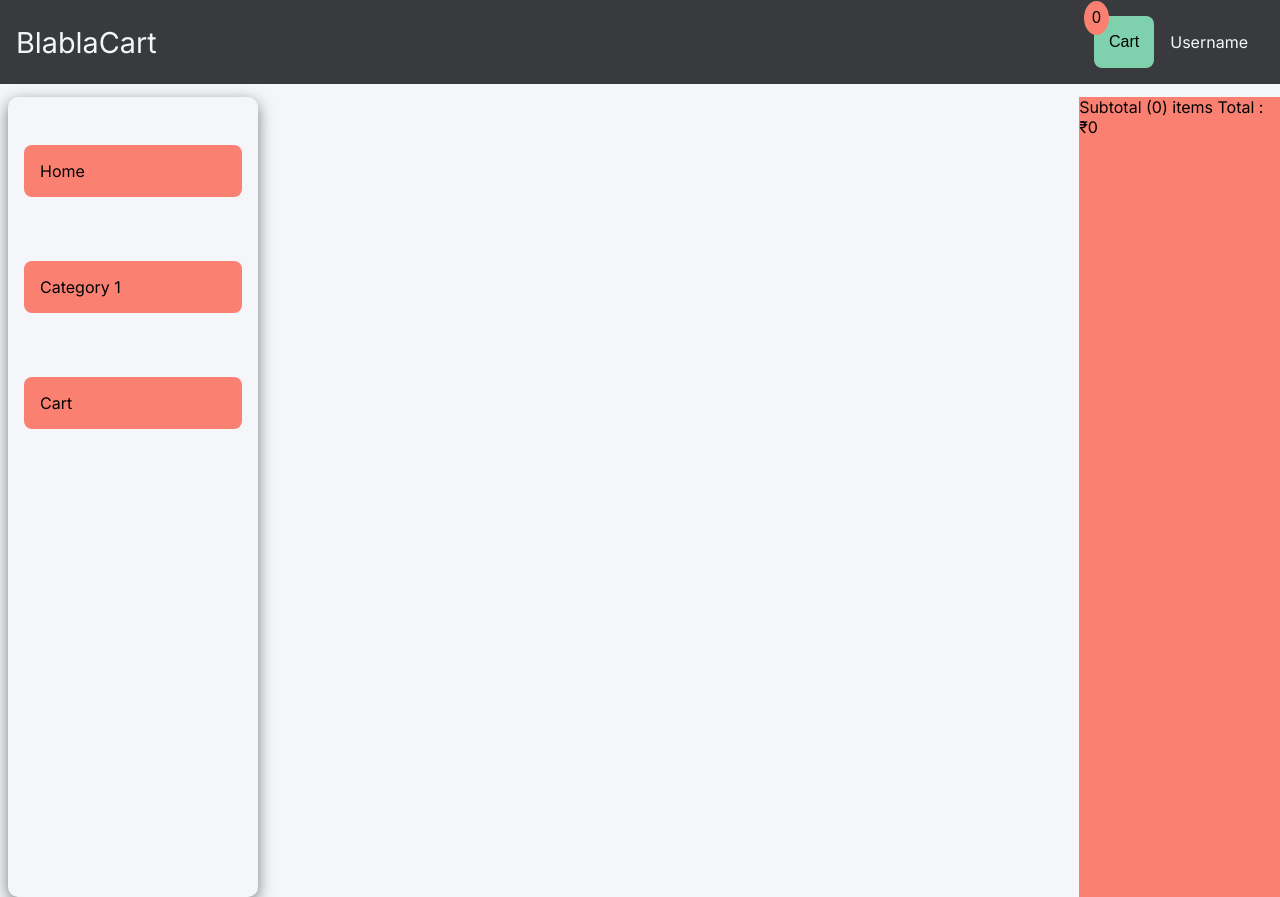
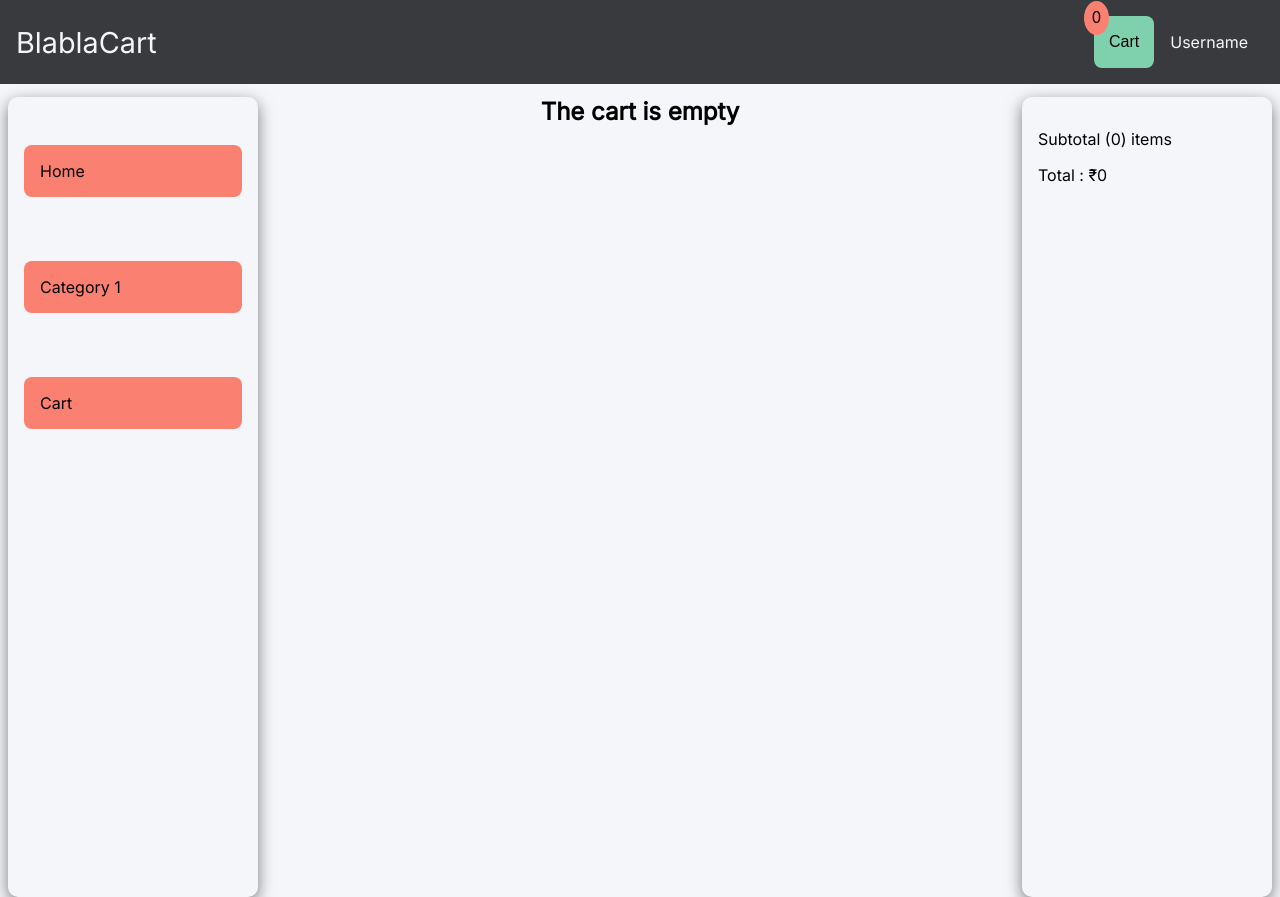
Before and after one commit to ShubhamChavhan09/shopping-cart, a React (Create React App) app: page /cart in a window 1280 px wide. Built offline with nearby package versions, Linux system fonts and the light colour scheme.

Commit message:
Added selected option for the quantity and styling to the cart

```diff
--- a/src/pages/Cart.js
+++ b/src/pages/Cart.js
@@ -4,37 +4,39 @@ import { AiFillDelete } from "react-icons/ai";
 import styled from "styled-components";
 
 const Cart = () => {
-  const state = useStore();
-
+  const { cart } = useStore();
   const dispatch = useDispatch();
-
   const [total, setTotal] = useState("");
 
   useEffect(() => {
     setTotal(
-      state.cart.reduce((acc, curr) => acc + Number(curr.price) * curr.qty, 0)
+      cart.reduce((acc, curr) => acc + Number(curr.price) * curr.qty, 0)
     );
-  }, [state.cart]);
+  }, [cart]);
+
+  const handleChange = (e) => {
+    dispatch({
+      type: "CHANGE_CART_QTY",
+      payload: {
+        id: cart[0].id,
+        qty: e.target.value,
+      },
+    });
+  };
 
   return (
     <Container>
+      {cart.length > 0 ? (
         <List>
-        {state.cart.map((item) => (
-          <span key={item.id}>
-            {item.name}
+          {cart.map((item) => (
+            <Wrapper key={item.id}>
+              <img src={item.image} alt={item.name} />
 
-            <form>
-              <select
-                onChange={(e) => {
-                  dispatch({
-                    type: " CHANGE_CART_QTY",
-                    payload: {
-                      id: item.id,
-                      qty: e.target.value,
-                    },
-                  });
-                }}
-              >
+              <div>
+                <p>{item.name}</p>
+                <p>₹{item.price.split(".")[0]}</p>
+              </div>
+              <select value={item.qty} onChange={handleChange}>
                 <option value="1">1</option>
                 <option value="2">2</option>
                 <option value="3">3</option>
@@ -42,8 +44,8 @@ const Cart = () => {
                 <option value="5">5</option>
                 <option value="6">6</option>
               </select>
-            </form>
-            <AiFillDelete
+
+              <Delete
                 onClick={() => {
                   dispatch({
                     type: "REMOVE_FROM_CART",
@@ -51,12 +53,16 @@ const Cart = () => {
                   });
                 }}
               />
-          </span>
+            </Wrapper>
           ))}
         </List>
+      ) : (
+        <h2>The cart is empty</h2>
+      )}
+
       <Summary>
-        <span>Subtotal ({state.cart.length}) items </span>
-        <span> Total : ₹{total} </span>
+        <p>Subtotal ({cart.length}) items </p>
+        <p> Total : ₹{total} </p>
       </Summary>
     </Container>
   );
@@ -66,19 +72,47 @@ export default Cart;
 
 const Container = styled.div`
   display: flex;
+  justify-content: space-between;
+  align-items: start;
+  h2 {
+    margin: 0 auto;
+  }
 `;
 
 const Summary = styled.div`
   width: 250px;
   height: 100vh;
-  background: salmon;
+  box-shadow: 0 5px 16px rgba(0, 0, 0, 0.5);
+  border-radius: 10px;
+  padding: 1rem;
+  margin-right: 0.5rem;
 `;
 
 const List = styled.div`
   flex: 1;
   display: flex;
-  justify-content: flex-start;
+  justify-content: space-between;
   align-items: center;
   flex-basis: 100%;
   flex-direction: column;
 `;
+const Wrapper = styled.div`
+  border-radius: 10px;
+  width: 80%;
+  display: flex;
+  justify-content: space-between;
+  margin: 0 0 1rem 0;
+  box-shadow: 0 5px 20px rgba(0, 0, 0, 0.5);
+  align-items: center;
+  overflow: hidden;
+
+  img {
+    width: 200px;
+  }
+`;
+
+const Delete = styled(AiFillDelete)`
+  color: #ff3f34;
+  margin-right: 1rem;
+  font-size: 1.5rem;
+`;
```
Lines whose indentation alone changed are shown as unchanged.
